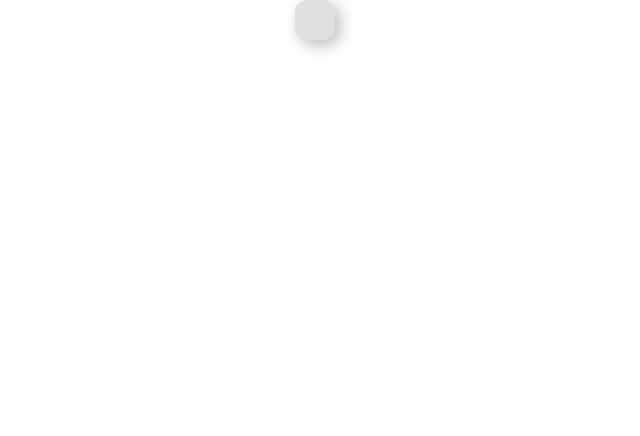
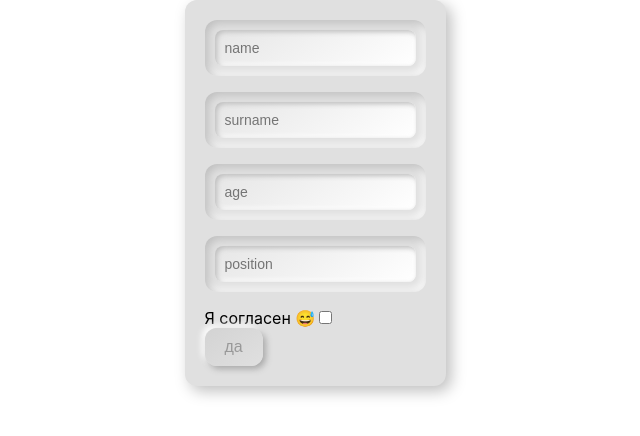
Before and after one commit to dmitrii-kuvaldin/36-react-ts, a React (Create React App) app: page / in a window 1280 px wide. Shown: the top 436 px of the page, without its empty margins (325-965 px from the left). Built offline with nearby package versions, Linux system fonts and the light colour scheme.

Commit message:
form task

```diff
--- a/src/components/button/Button.tsx
+++ b/src/components/button/Button.tsx
@@ -6,16 +6,15 @@
 
 interface IButtonProps {
   isGetButton?: boolean;
-  // buttonText необязательный пропс, указан через оператор '?'
   name?: string;
-  // типизируем props с функцией без return
   onClick?: () => void;
   disabled?: boolean;
   type?: 'button' | 'submit' | 'reset';
   onSubmit?: (e: FormEvent<HTMLButtonElement>) => void;
 }
 
-function Button({ name = 'undefined', isGetButton = false, onClick, onSubmit, type = 'button', disabled = false }: IButtonProps) {
+function Button({
+  name = 'undefined', isGetButton = false, onClick, onSubmit, type = 'button', disabled = false }: IButtonProps) {
 
 
   return (
--- a/src/components/employeeForm/EmployeeForm.tsx
+++ b/src/components/employeeForm/EmployeeForm.tsx
@@ -1,22 +1,60 @@
+import { useFormik } from 'formik';
+import * as Yup from 'yup';
+import Button from '../button/Button';
+import Input from '../input/Input';
 import styles from './employeeForm.module.css';
 
+interface IFormValues {
+  name: string;
+  surname: string;
+  age: string;
+  position: string;
+  agreement: boolean;
+}
 
-
-
-
+const schema = Yup.object().shape({
+  name: Yup.string().required('Обязательное поле').min(2, 'минимум 2 знакa').max(50, 'максимум 50 знаков'),
+  surname: Yup.string().required('Обязательное поле').min(2, 'минимум 2 знакa').max(50, 'максимум 15 знаков'),
+  age: Yup.number()
+    .required('Обязательное поле')
+    .typeError('это должно быть число')
+    .min(18, '18+ 🔞')
+    .test('check length', 'вряд ли вам больше 1000 лет', (value) => String(value).length <= 3),
+  position: Yup.string().required('Обязательное поле').max(30, 'максимум 50 знаков'),
+  agreement: Yup.boolean().oneOf([true], 'Примите соглашение')
+});
 
 
 export default function EmployeeForm() {
+  const formik = useFormik({
+    initialValues: {
+      name: '',
+      surname: '',
+      age: '',
+      position: '',
+      agreement: false
+    } as IFormValues,
+    validationSchema: schema,
+    validateOnChange: false,
+    onSubmit: (values: IFormValues) => {
+      console.log(values);
+    }
+  });
 
-
-
+  const agreementError = formik.errors.agreement
 
   return (
-    <>
-      <form className={styles.container}>
-
-      </form>
-
-    </>
+    <form onSubmit={formik.handleSubmit} className={styles.container}>
+      <Input value={formik.values.name} name='name' onChange={formik.handleChange} placeholder='name' error={formik.errors.name} />
+      <Input value={formik.values.surname} name='surname' onChange={formik.handleChange} placeholder='surname' error={formik.errors.surname} />
+      <Input value={formik.values.age} name='age' onChange={formik.handleChange} placeholder='age' error={formik.errors.age} />
+      <Input value={formik.values.position} name='position' onChange={formik.handleChange} placeholder='position' error={formik.errors.position} />
+      <div>
+        <label htmlFor="">Я согласен 😅</label>
+        <input checked={formik.values.agreement} name='agreement' onChange={formik.handleChange} type="checkbox" id="" />
+        <span className={styles.error}>{agreementError && agreementError}</span>
+      </div>
+      <Button disabled={!formik.values.agreement} name='да' type='submit' />
+    </form>
   );
 }
--- a/src/components/input/Input.tsx
+++ b/src/components/input/Input.tsx
@@ -2,8 +2,8 @@
 import styles from './input.module.css';
 
 interface IInputProps {
-  name: string,
-  placeholder: string,
+  name?: string,
+  placeholder?: string,
   type?: string,
   label?: string,
   value?: string,
```
